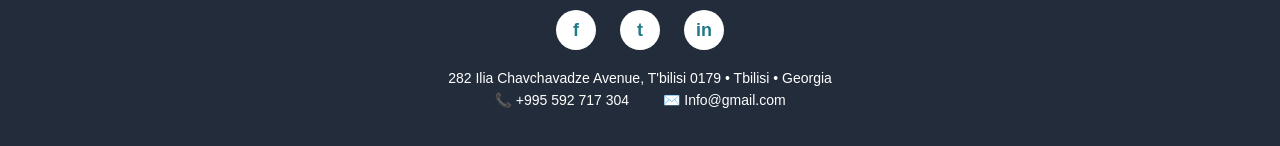
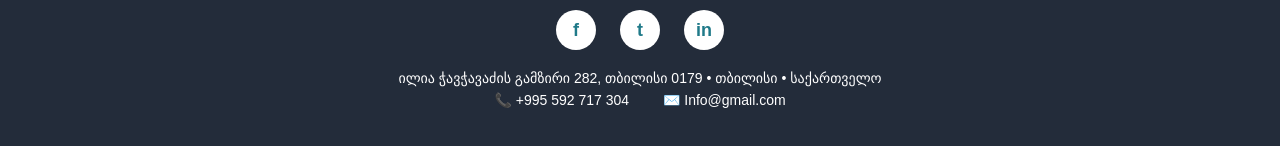
Before and after one commit to khatialekishvili/TbilisiParking, a plain HTML site: page index.html in a window 1280 px wide. Shown: the part 1223-1369 px from the top of the page. Drawn offline with Linux system fonts and the light colour scheme; a web font is replaced by a local one.

Commit message:
Update index.html

```diff
--- a/index.html
+++ b/index.html
@@ -73,7 +73,7 @@
           <a href="#" aria-label="LinkedIn" class="social-icon ln">in</a>
         </div>
         <div class="contact-info">
-          <p>282 Ilia Chavchavadze Avenue, T'bilisi 0179 • Tbilisi • Georgia</p>
+          <p>ილია ჭავჭავაძის გამზირი 282, თბილისი 0179 • თბილისი • საქართველო</p>
           <p>
             <span class="phone">📞 +995 592 717 304</span>
             <span class="email">✉️ Info@gmail.com</span>
```
